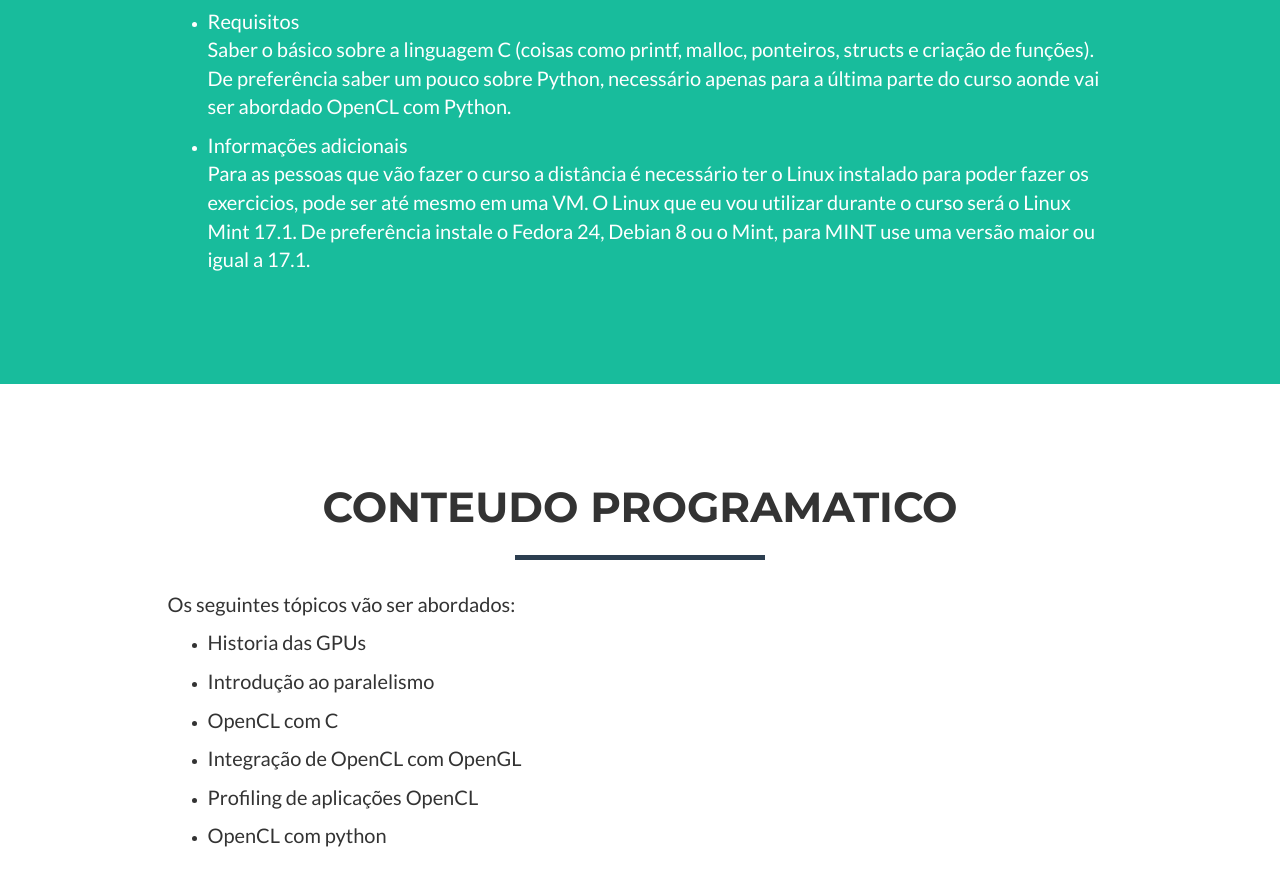
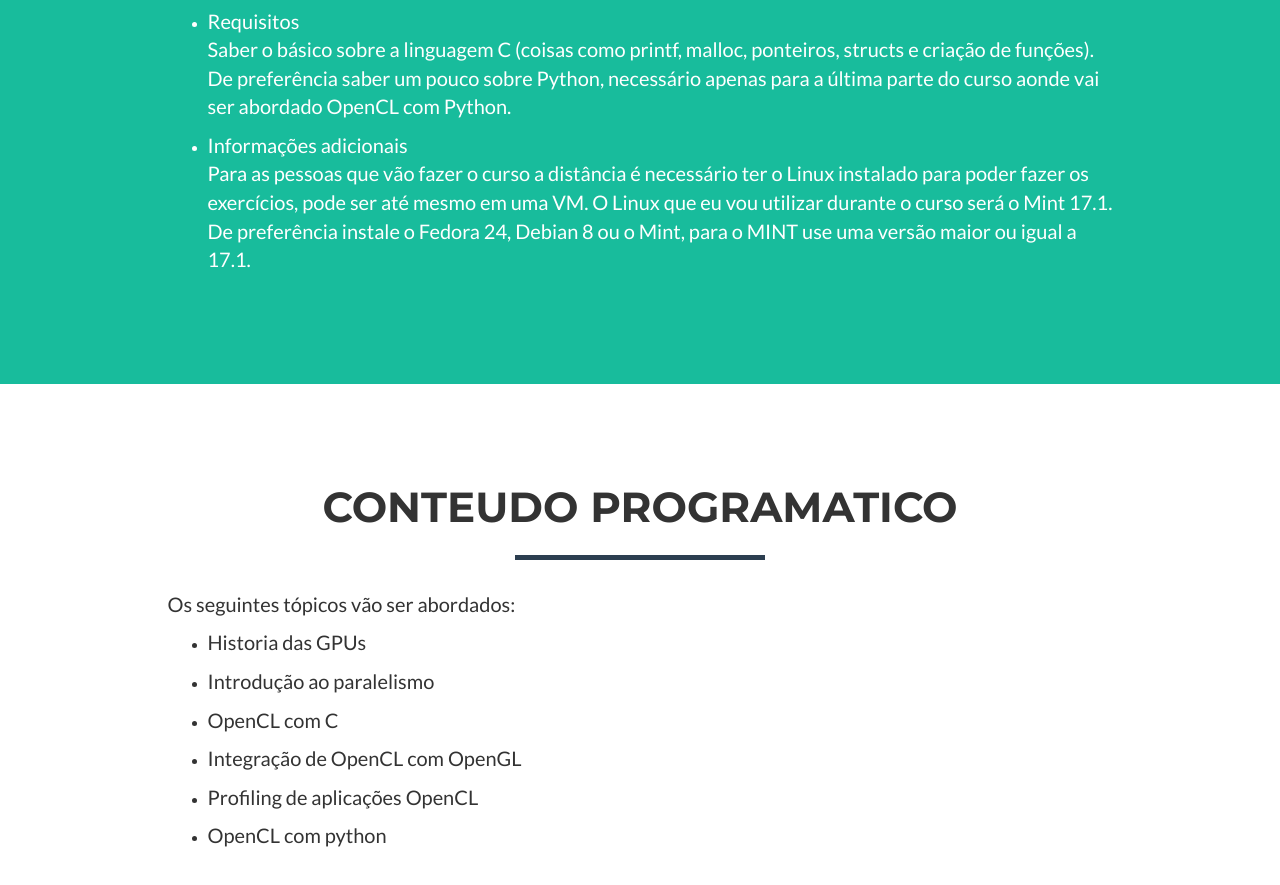
Before and after one commit to AndersonMarco/cursoDeOpenCL_2016_UFABC, a website: page poster/index.html in a window 1280 px wide. Shown: the part 1620-2505 px from the top of the page. Drawn offline with nearby package versions, Linux system fonts and the light colour scheme.

Commit message:
Small corrections.

```diff
--- a/poster/index.html
+++ b/poster/index.html
@@ -195,7 +195,7 @@
                             <p>Requisitos<br> Saber o básico sobre a linguagem C (coisas como printf, malloc, ponteiros, structs e criação de funções). De preferência saber um pouco sobre Python, necessário apenas para a última parte do curso aonde vai ser abordado OpenCL com Python.</p>
                         </li>
                         <li>
-                            <p>Informações adicionais<br> Para as pessoas que vão fazer o curso a distância é necessário ter o Linux  instalado para poder fazer os exercicios, pode ser até mesmo em uma VM. O Linux que eu vou utilizar durante o curso será o Linux Mint 17.1. De preferência instale o Fedora 24, Debian 8 ou o Mint, para MINT use uma versão maior ou igual a 17.1.</p>
+                            <p>Informações adicionais<br> Para as pessoas que vão fazer o curso a distância é necessário ter o Linux  instalado para poder fazer os exercícios, pode ser até mesmo em uma VM. O Linux que eu vou utilizar durante o curso será o Mint 17.1. De preferência instale o Fedora 24, Debian 8 ou o Mint, para o MINT use uma versão maior ou igual a 17.1.</p>
                         </li>
                     </ul>
                 </div>
```
